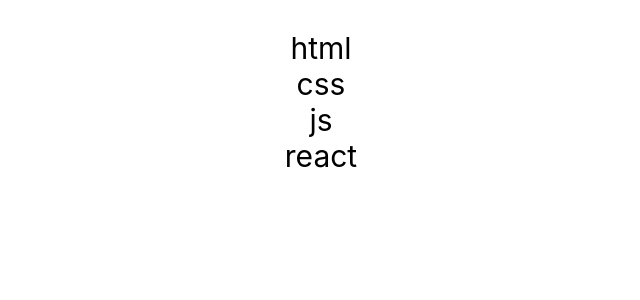
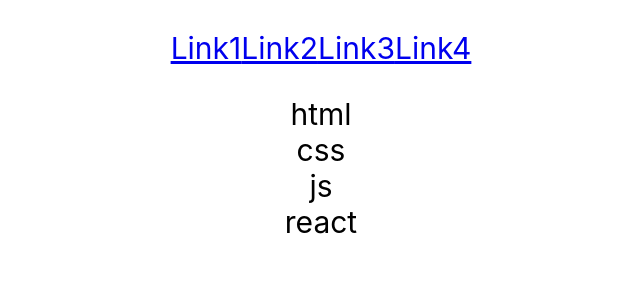
Before and after one commit to Terban/social-network, a React (Create React App) app: page / in a window 1280 px wide. Shown: the top 300 px of the page, without its empty margins (339-979 px from the left). Built offline with nearby package versions, Linux system fonts and the light colour scheme.

Commit message:
Components

```diff
--- a/src/App.js
+++ b/src/App.js
@@ -1,6 +1,28 @@
 import './App.css';
 
 function App() {
+    return (
+        <div>
+            <Header/>
+            <Technologies/>
+        </div>
+    )
+}
+
+function Header() {
+    return (
+        <ul>
+            <li>
+                <a href="#">Link1</a>
+                <a href="#">Link2</a>
+                <a href="#">Link3</a>
+                <a href="#">Link4</a>
+            </li>
+        </ul>
+    )
+}
+
+function Technologies() {
     return (
         <ul>
             <li>html</li>
@@ -8,7 +30,7 @@ function App() {
             <li>js</li>
             <li>react</li>
         </ul>
-    );
+    )
 }
 
 export default App;
```
